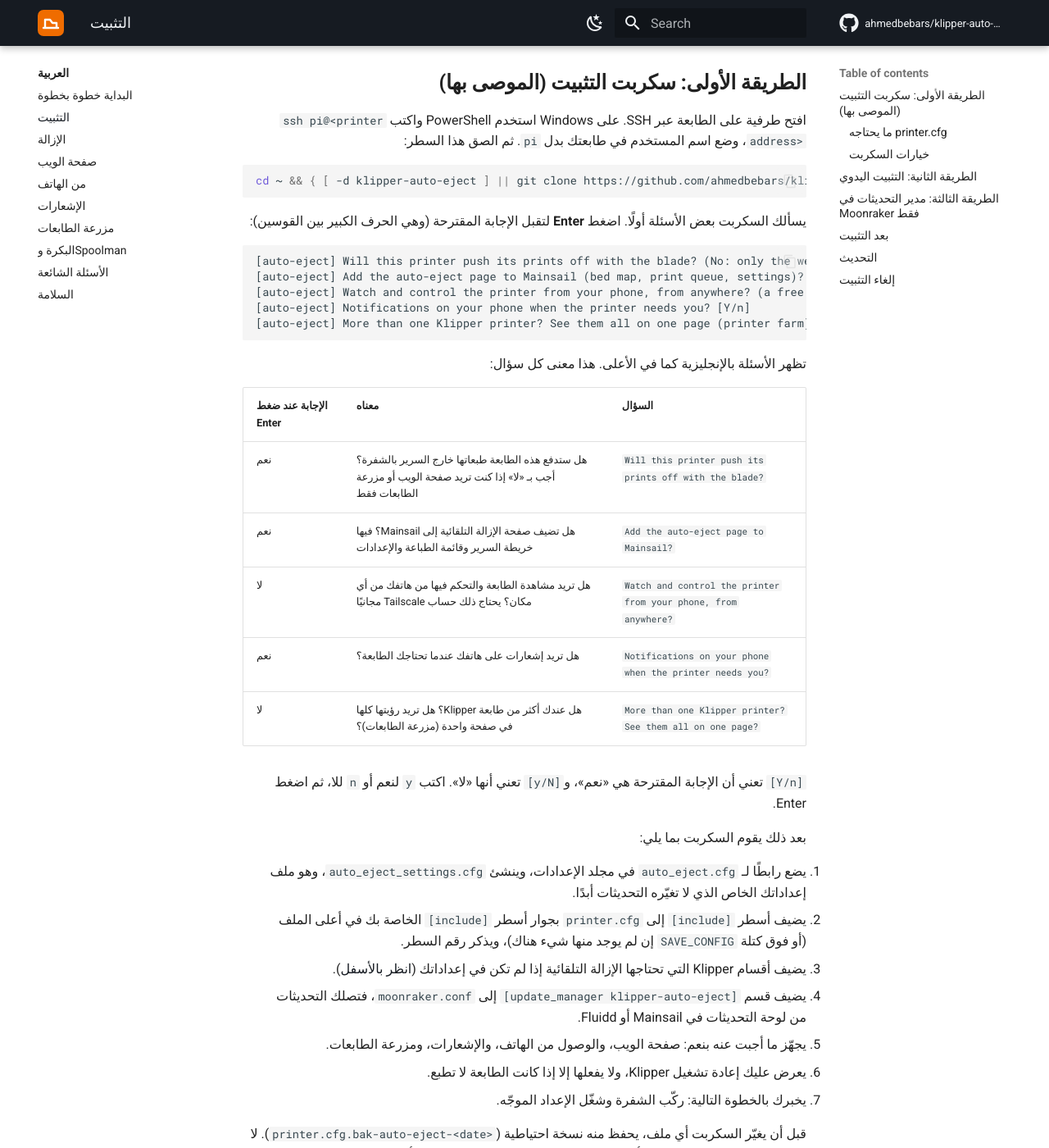
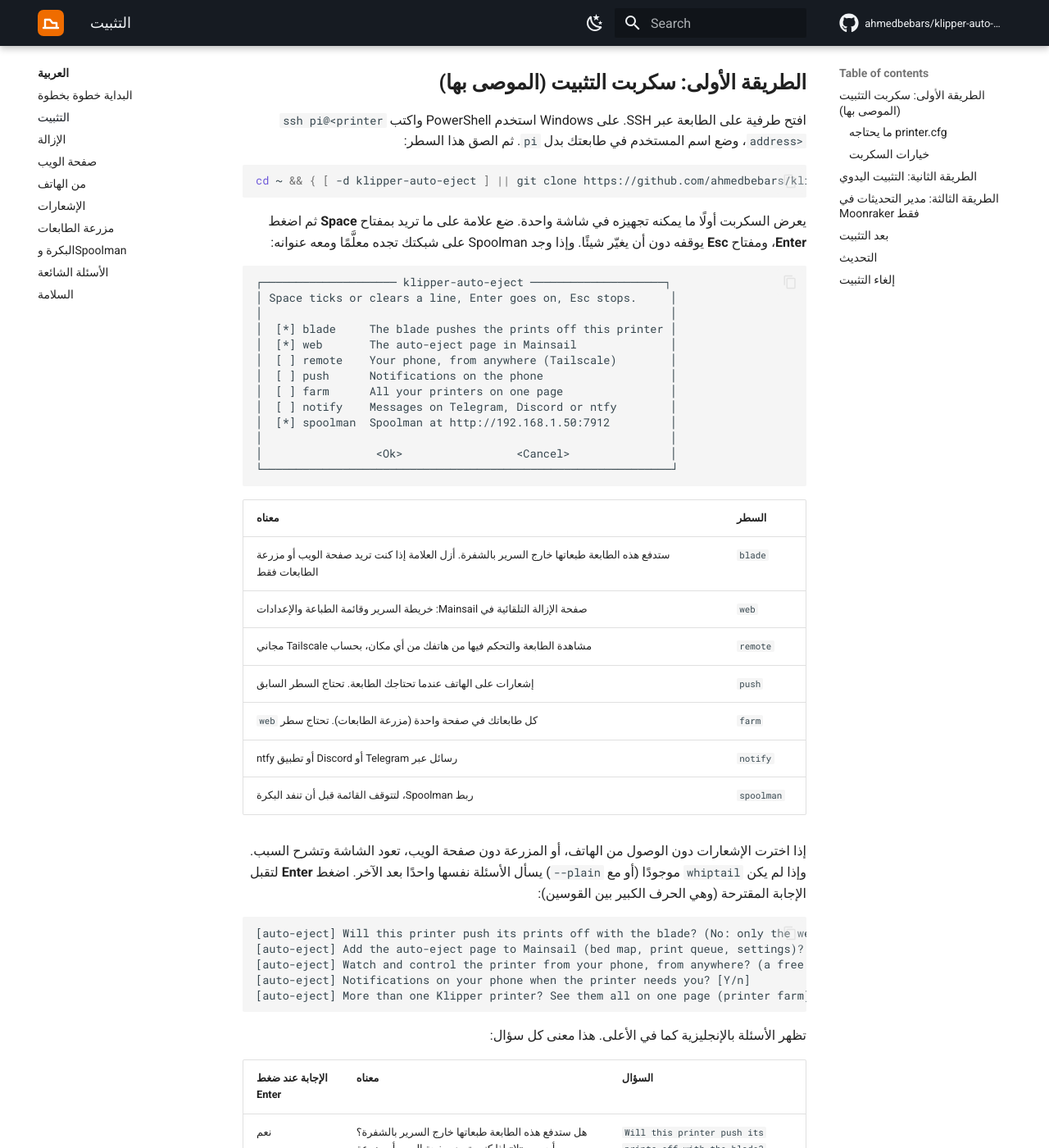
Before and after one commit to ahmedbebars/klipper-auto-eject, an MkDocs documentation site: the page built from docs/ar/installation.md, in a window 1280 px wide and 1400 px high, scrolled down 502 px. Shown: the whole window at 82% size. Built offline with MkDocs 1.6.1 and Material for MkDocs 9.7.7, drawn with Linux system fonts in a browser that asks for light colours; comment, search, counter and statistics services are not loaded; some of the changed text lies outside the part shown.

Commit message:
install.sh asks on one screen of tick boxes
With whiptail, which most printer hosts have already, the installer shows
what it can set up on one screen instead of a question at a time: the
blade, the web page, phone access, notifications, the farm, messages and
Spoolman. A Spoolman found on the network is ticked with its address. A
choice that needs another brings the screen back with a word on why, and
Esc stops before anything is changed. Without whiptail, or with --plain,
the questions come one at a time as before.

````diff
--- a/docs/ar/installation.md
+++ b/docs/ar/installation.md
@@ -20,7 +20,39 @@
 cd ~ && { [ -d klipper-auto-eject ] || git clone https://github.com/ahmedbebars/klipper-auto-eject.git; } && ./klipper-auto-eject/install.sh
 ```
 
-يسألك السكربت بعض الأسئلة أولًا. اضغط **Enter** لتقبل الإجابة المقترحة (وهي الحرف الكبير بين القوسين):
+يعرض السكربت أولًا ما يمكنه تجهيزه في شاشة واحدة. ضع علامة على ما تريد بمفتاح **Space** ثم اضغط
+**Enter**، ومفتاح **Esc** يوقفه دون أن يغيّر شيئًا. وإذا وجد Spoolman على شبكتك تجده معلَّمًا
+ومعه عنوانه:
+
+```text
+┌──────────────────── klipper-auto-eject ────────────────────┐
+│ Space ticks or clears a line, Enter goes on, Esc stops.     │
+│                                                             │
+│  [*] blade     The blade pushes the prints off this printer │
+│  [*] web       The auto-eject page in Mainsail              │
+│  [ ] remote    Your phone, from anywhere (Tailscale)        │
+│  [ ] push      Notifications on the phone                   │
+│  [ ] farm      All your printers on one page                │
+│  [ ] notify    Messages on Telegram, Discord or ntfy        │
+│  [*] spoolman  Spoolman at http://192.168.1.50:7912         │
+│                                                             │
+│                 <Ok>                 <Cancel>               │
+└─────────────────────────────────────────────────────────────┘
+```
+
+| السطر | معناه |
+|---|---|
+| `blade` | ستدفع هذه الطابعة طبعاتها خارج السرير بالشفرة. أزل العلامة إذا كنت تريد صفحة الويب أو مزرعة الطابعات فقط |
+| `web` | صفحة الإزالة التلقائية في Mainsail: خريطة السرير وقائمة الطباعة والإعدادات |
+| `remote` | مشاهدة الطابعة والتحكم فيها من هاتفك من أي مكان، بحساب Tailscale مجاني |
+| `push` | إشعارات على الهاتف عندما تحتاجك الطابعة. تحتاج السطر السابق |
+| `farm` | كل طابعاتك في صفحة واحدة (مزرعة الطابعات). تحتاج سطر `web` |
+| `notify` | رسائل عبر Telegram أو Discord أو تطبيق ntfy |
+| `spoolman` | ربط Spoolman، لتتوقف القائمة قبل أن تنفد البكرة |
+
+إذا اخترت الإشعارات دون الوصول من الهاتف، أو المزرعة دون صفحة الويب، تعود الشاشة وتشرح السبب.
+وإذا لم يكن `whiptail` موجودًا (أو مع `--plain`) يسأل الأسئلة نفسها واحدًا بعد الآخر. اضغط
+**Enter** لتقبل الإجابة المقترحة (وهي الحرف الكبير بين القوسين):
 
 ```text
 [auto-eject] Will this printer push its prints off with the blade? (No: only the web page or the farm) [Y/n]
@@ -95,6 +127,7 @@
 | `-P`, `--push` | | تريد أيضًا تثبيت خدمة `klipper-auto-eject`: فتصل الإشعارات إلى تطبيق الإزالة التلقائية حتى وهو مغلق، وتعمل مزرعة الطابعات. الإشعارات تحتاج HTTPS (`--remote`)، و`sudo` مرة واحدة ([notifications.md](notifications.md)) |
 | `-F`, `--farm` | | تريد كل طابعاتك في صفحة واحدة: يجهّز صفحة الويب وخدمة `klipper-auto-eject` التي تجد الطابعات الأخرى على الشبكة. الطابعات الأخرى لا تحتاج أي تثبيت ([farm.md](farm.md)) |
 | `-N`, `--notify` | | تريد أيضًا إرسال إشعارات إلى هاتفك عبر تطبيق ntfy أو Telegram أو Discord: قطعة ما زالت على السرير، أو طباعة انتهت. يسأل قبل كل خطوة ([notifications.md](notifications.md)) |
+| `--plain` | | تريد الأسئلة واحدًا بعد الآخر، دون شاشة العلامات |
 | `-S`, `--spoolman` | | تريد ربط Moonraker بـ Spoolman عندك، لتتوقف القائمة قبل مهمة لا تكفيها البكرة. يسأل عن عنوان Spoolman ويتأكد أنه يرد عليه ([البكرة وSpoolman](spoolman.md)) |
 | `--demon` | | مع DEMON Klipper Essentials، على طابعة عليها الإزالة التلقائية من قبل: يعمل فحص السرير داخل أول خطوة في DEMON بدل G-code البداية في برنامج التقطيع، ولا يتغير شيء غير ذلك. والتثبيت يفعل ذلك أيضًا ([integration.md](../integration.md#demon-klipper-essentials)) |
 | `-u`, `--uninstall` | | تريد إزالة ما أضافه السكربت: الرابط، وأسطر include، وقسم مدير التحديثات، وصفحة الويب، ونطاق Tailscale الذي أضافه إلى `trusted_clients` |
````
Also changed, not shown: CHANGELOG.md (+5 -0 lines), docs/ar/getting-started.md (+3 -1 lines), docs/getting-started.md (+3 -1 lines), docs/installation.md (+25 -1 lines), 2 other files.
